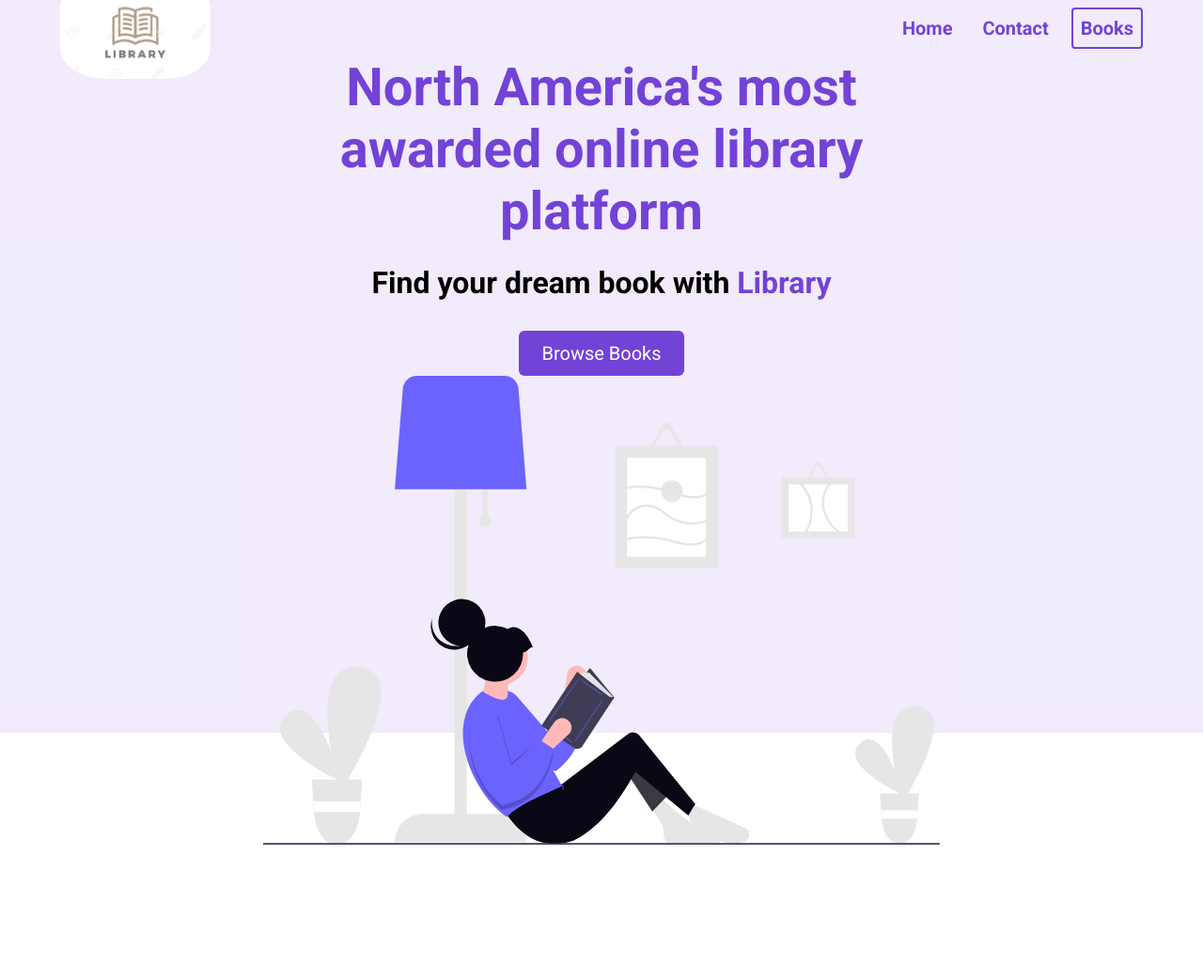
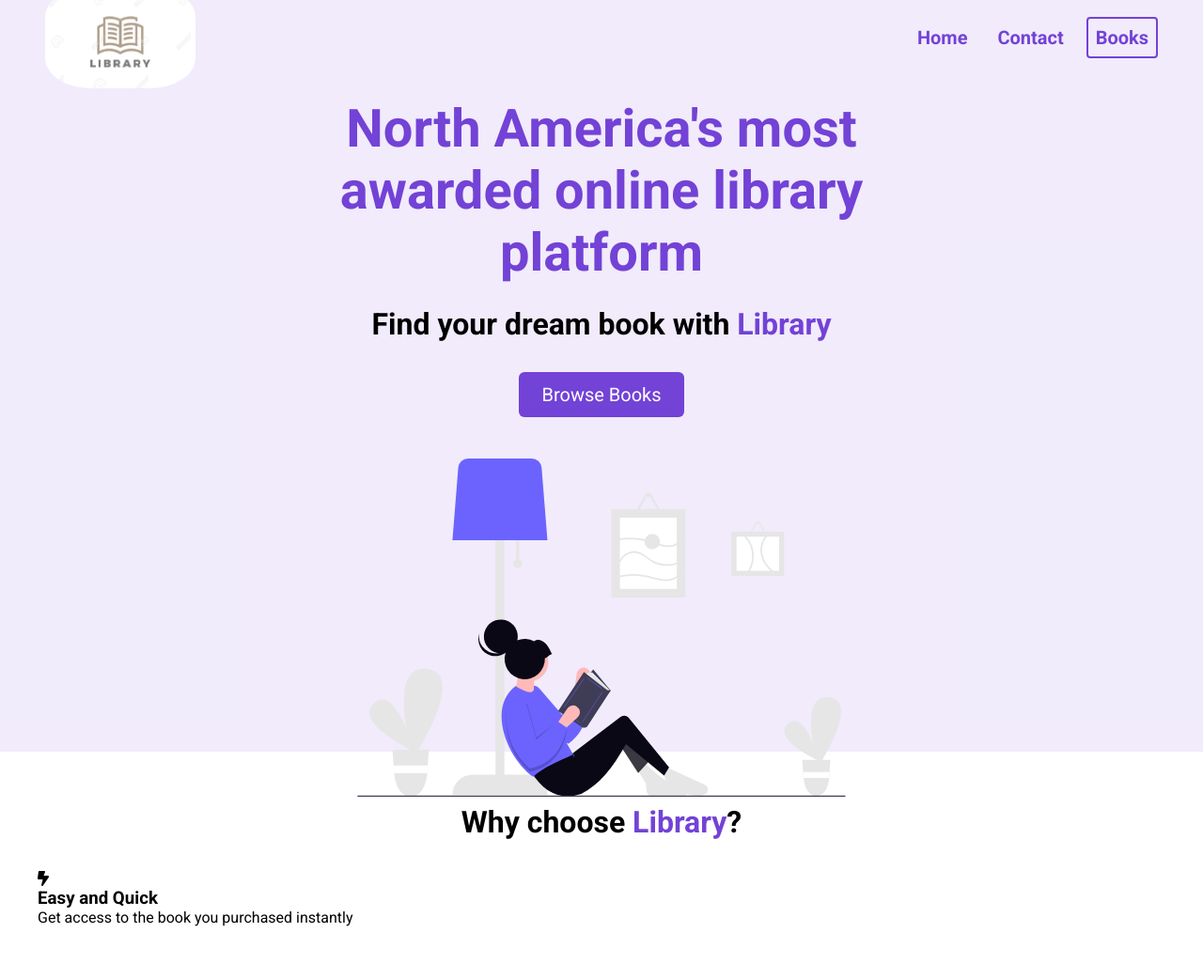
Before and after one commit to EvanConekin/LibraryFES, a plain HTML site: page libraryFES/index.html in a window 1280 px wide. Shown: the whole page at 94% size. Before the commit the page ends 903 px from the top, so only its background shows below. Drawn offline with Linux system fonts and the light colour scheme.

Commit message:
Add files via upload

```diff
--- a/libraryFES/index.html
+++ b/libraryFES/index.html
@@ -1,17 +1,21 @@
 <!DOCTYPE html>
 <html lang="en">
   <head>
-    <meta charset="UTF-8">
-    <meta name="viewport" content="width=, initial-scale=1.0">
+    <meta charset="UTF-8" />
+    <meta name="viewport" content="width=device-width, initial-scale=1.0" />
     <title>LIbraryFES</title>
-    <link rel="stylesheet" href="style.css">
+    <link rel="stylesheet" href="style.css" />
+    <script src="https://kit.fontawesome.com/49c5b4596a.js" crossorigin="anonymous"></script>
   </head>
   <body>
     <section id="landing">
-
       <nav>
         <div class="nav__container">
-            <img class="logo" src="./assets/LA2/69594583-book-logo-education-library-design-vector-template-linear-style.jpg" alt="">
+          <img
+            class="logo"
+            src="./assets/LA2/69594583-book-logo-education-library-design-vector-template-linear-style.jpg"
+            alt=""
+          />
           <ul class="nav__links">
             <li><a href="#" class="nav__link">Home</a></li>
             <li><a href="#" class="nav__link">Contact</a></li>
@@ -24,16 +28,44 @@
           <div class="header__description">
             <h1>North America's most awarded online library platform</h1>
 
-    <h2>Find your dream book with <span class="purple">Library</span></h2>
+            <h2>
+              Find your dream book with <span class="purple">Library</span>
+            </h2>
             <button class="btn">Browse Books</button>
           </div>
-    <figure>
-    <img src="./assets/LA2/undraw_relaxed-reading_wfkr.svg" alt="">
+          <figure class="header__image--wrapper">
+            <img class="header__img" src="./assets/LA2/undraw_relaxed-reading_wfkr.svg" alt="" />
           </figure>
         </div>
       </header>
     </section>
 
+<main>
+
+    <section id="highlights">
+<div class="container">
+    <div class="row">
+        <h2 class="section__title">
+            Why choose <span class="purple">Library</span>?
+        </h2>
+        <div class="highlight__wrapper">
+            <div class="highlight">
+                <div class="highlight__img">
+                    <i class="fa-solid fa-bolt-lightning"></i>
+                    <h3 class="highlight__subtitle">
+                        Easy and Quick
+                    </h3>
+                    <p class="highlight__para">
+                        Get access to the book you purchased instantly
+                    </p>
+                </div>
+
+            </div>
+        </div>
+    </div>
+</div>
+    </section>
+</main>
 
   </body>
 </html>
--- a/libraryFES/style.css
+++ b/libraryFES/style.css
@@ -7,22 +7,25 @@ box-sizing: border-box;
 font-family: "Roboto", sans-serif;
 }
 nav{
-    height: 60px;
+    height: 80px;
     display: flex;
 }
 img{
     width: 100%;
 }
+
 .nav__container{
     width: 100%;
     max-width: 1200px;
-    padding: 0 24px;
+    padding: 8px;
     display: flex;
     justify-content: space-between;
     margin: 0 auto;
     align-items: center;
 
+
 }
+
 .purple{
     color: #7342d6;
 }
@@ -62,6 +65,7 @@ header{
 
 }
 .header__container{
+    padding-top: 24px;
 width: 100%;
 max-width: 720px;
 margin: 0 auto;
@@ -70,6 +74,12 @@ display: flex;
 flex-direction: column;
 justify-content: space-around;
 
+}
+.header__img{
+    width: 100%;
+    height: 100%;
+    max-height: 50vh;
+    padding: 20px
 }
 
 .header__description{
@@ -104,3 +114,21 @@ button:active{
     border-radius: 6px;
     border: none;
 }
+.header__image--wrapper{
+    padding: 24px;
+    width: 100%;
+    max-width: 720px;
+}
+/*highlights*/
+
+
+
+.container{
+padding: 56px 0;
+
+}
+.row{
+width: 100%;
+max-width: 1200px;
+margin: 0 auto;
+}
```
Also changed, not shown: 2 other files. Lines whose indentation alone changed are shown as unchanged.
